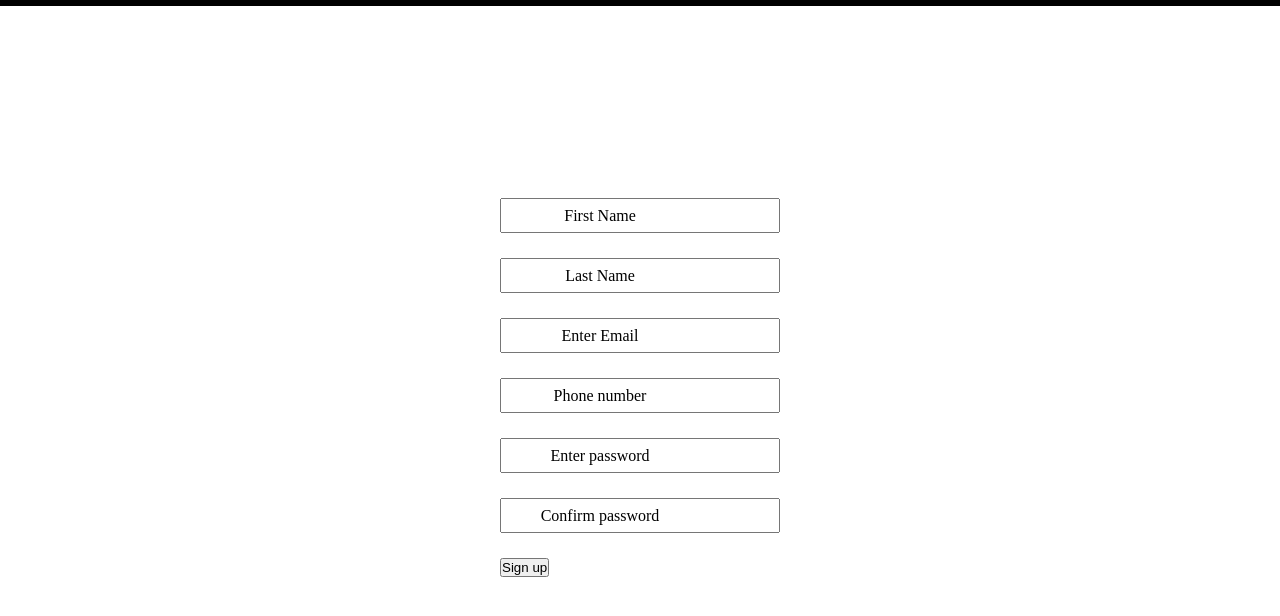
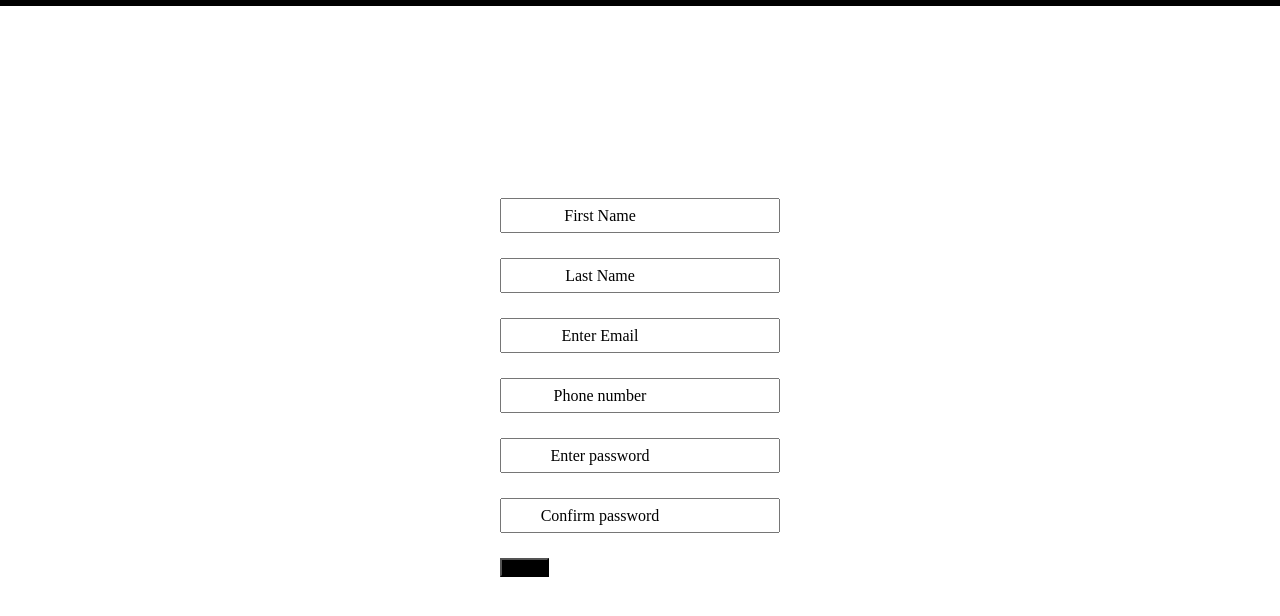
Before and after one commit to vschool4566/Service_Frontend, a React (Create React App) app: page /signup in a window 1280 px wide. Shown: the top 616 px of the page. Built offline with nearby package versions, Linux system fonts and the light colour scheme.

Commit message:
Update main.css

```diff
--- a/src/components/assets/css/main.css
+++ b/src/components/assets/css/main.css
@@ -171,7 +171,10 @@ body{
     position: absolute;
     top: 0;
     left:70px;
-    background-color: white;
+    background-color: rgb(0, 0, 0);
+}
+.formDetails form .input_field button{
+    background-color: #000;
 }
 @media screen and (max-width:540px){
     .mainNav{
```
